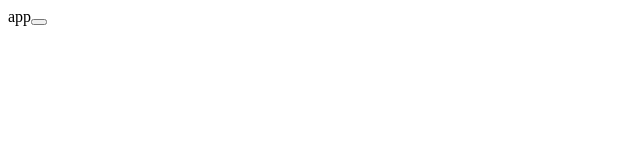
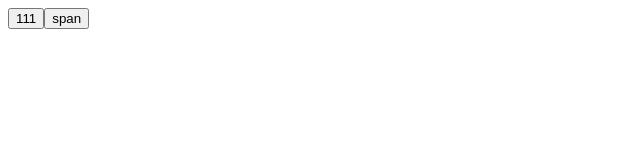
Before and after one commit to lan-sheng/react-ts-pro, a React (Vite) app: page / in a window 1280 px wide. Shown: the top 160 px of the page, without its empty margins (0-640 px from the left). Built offline with nearby package versions, Linux system fonts and the light colour scheme.

Commit message:
props与TypeScript - 为children添加类型

```diff
--- a/src/App.tsx
+++ b/src/App.tsx
@@ -1,16 +1,21 @@
 type Props = {
   className: string
   title: null
+  children: React.ReactNode
 }
 
 function Button(props: Props) {
-  return <button className={props.className}></button>
+  return <button className={props.className}>{props.children}</button>
 }
 function App() {
   return (
     <>
-      app
-      <Button className="btn" title={null} />
+      <Button className="btn" title={null}>
+        111
+      </Button>
+      <Button className="btn" title={null}>
+        <span>span</span>
+      </Button>
     </>
   )
 }
```
